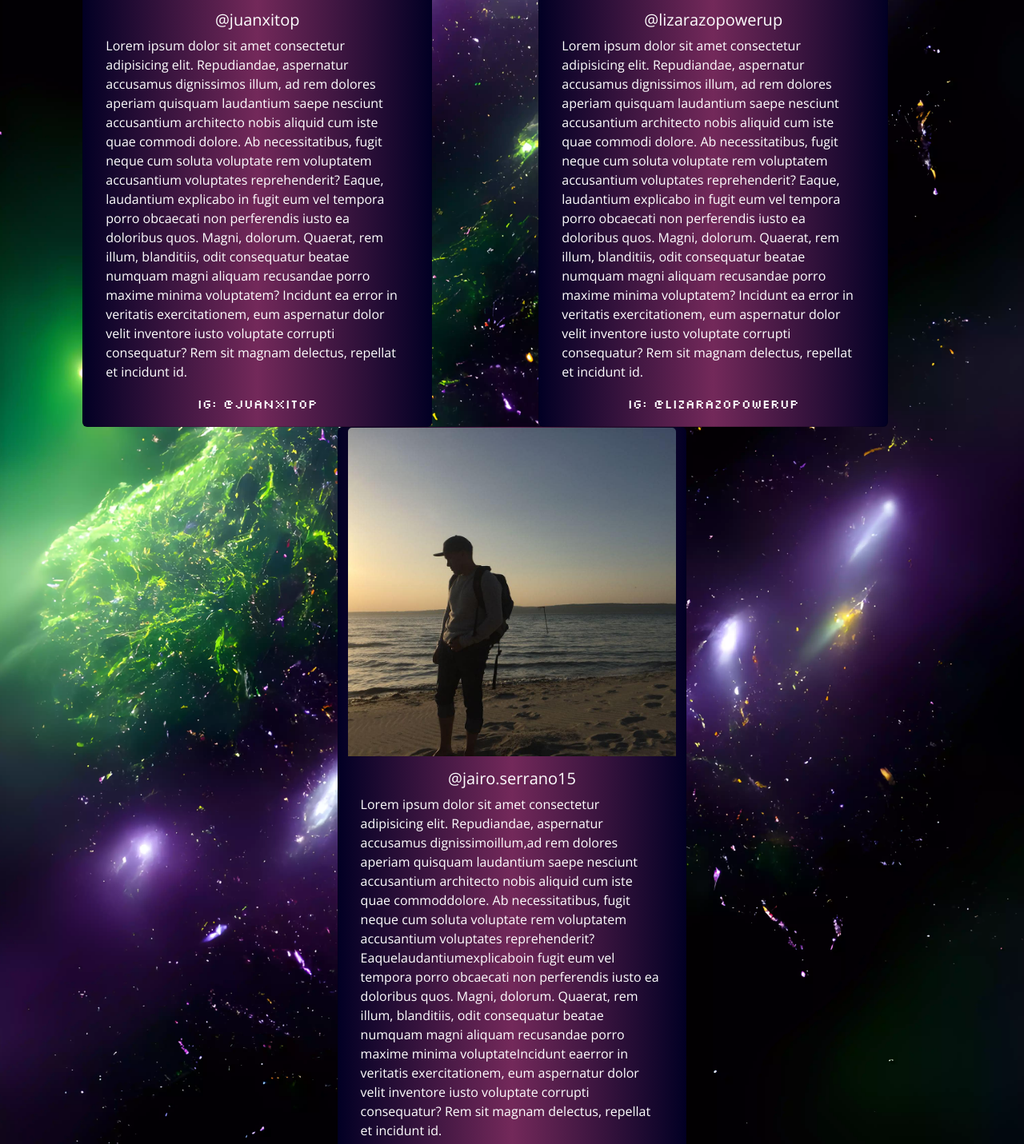
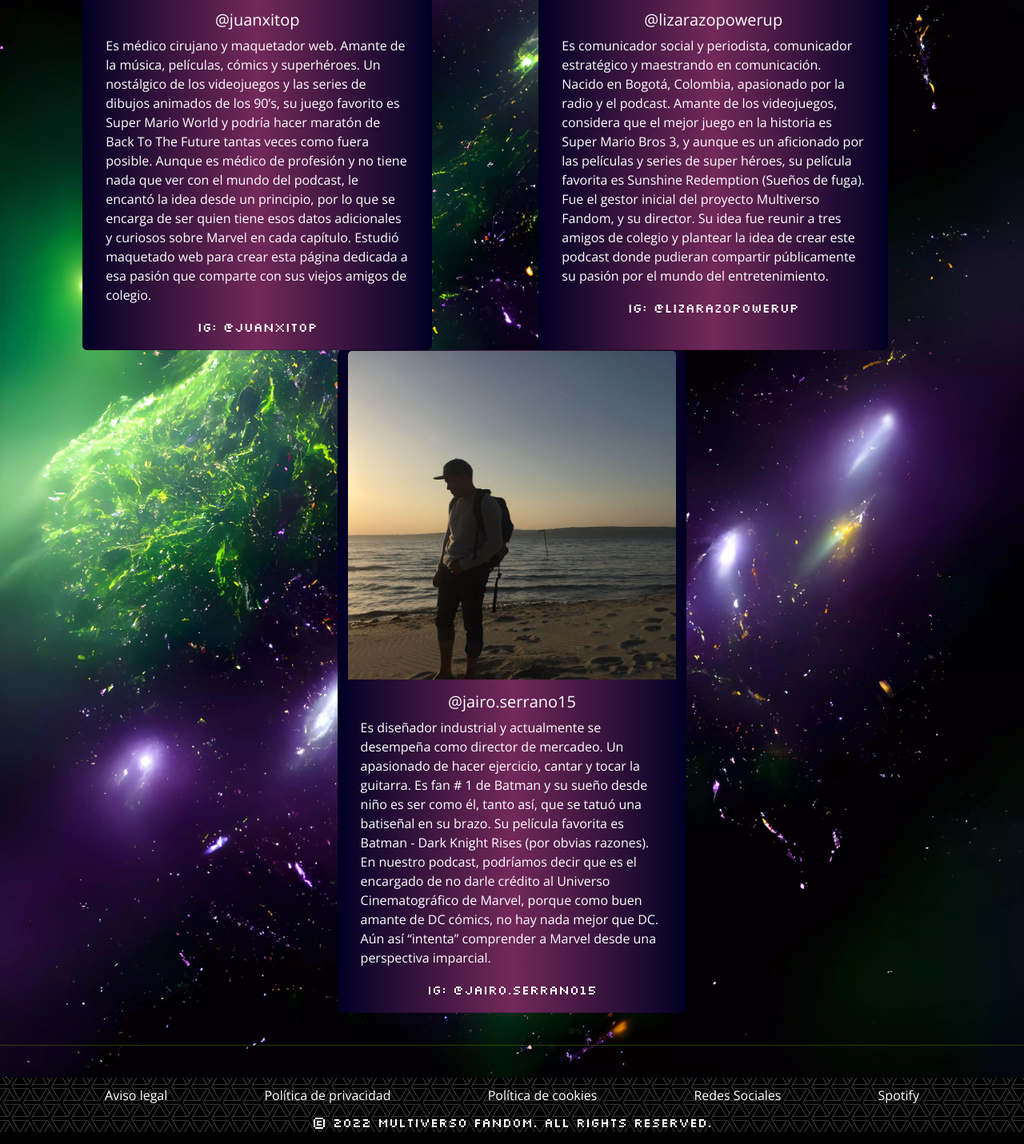
Before and after one commit to JuanHerreraJ/PreEntrega2HerreraJimenez, a website: page menu/nosotros.html in a window 1280 px wide. Shown: the part 615-2046 px from the top of the page at 80% size. Drawn offline with nearby package versions, Linux system fonts and the light colour scheme.

Commit message:
modifico descripciones en pagina nosotros

```diff
--- a/menu/nosotros.html
+++ b/menu/nosotros.html
@@ -53,10 +53,9 @@
         <img src="../src/imgperfiljuan.jpeg" class="card-img-top" alt="...">
       <div class="card-body">
         <h5 class="card-title titulo__terciario centrado">@juanxitop</h5>
-        <p class="card-text">Lorem ipsum dolor sit amet consectetur adipisicing elit. Repudiandae, aspernatur accusamus dignissimos illum, ad rem dolores aperiam quisquam laudantium saepe nesciunt accusantium architecto nobis aliquid cum iste quae commodi dolore.
-        Ab necessitatibus, fugit neque cum soluta voluptate rem voluptatem accusantium voluptates reprehenderit? Eaque, laudantium explicabo in fugit eum vel tempora porro obcaecati non perferendis iusto ea doloribus quos. Magni, dolorum.
-        Quaerat, rem illum, blanditiis, odit consequatur beatae numquam magni aliquam recusandae porro maxime minima voluptatem? Incidunt ea error in veritatis exercitationem, eum aspernatur dolor velit inventore iusto voluptate corrupti consequatur?
-        Rem sit magnam delectus, repellat et incidunt id.</p>
+        <p class="card-text">Es médico cirujano y maquetador web. Amante de la música, películas, cómics y superhéroes. Un nostálgico de los videojuegos y las series de dibujos animados de los 90’s, su juego favorito es Super Mario World y podría hacer maratón de Back To The Future tantas veces como fuera posible.
+
+          Aunque es médico de profesión y no tiene nada que ver con el mundo del podcast, le encantó la idea desde un principio, por lo que se encarga de ser quien tiene esos datos adicionales y curiosos sobre Marvel en cada capítulo. Estudió maquetado web para crear esta página dedicada a esa pasión que comparte con sus viejos amigos de colegio.</p>
         <a href="https://www.instagram.com/juanxitop" class="main__datos__btn" target="_blank">IG: @juanxitop</a>
       </div>
       </div>
@@ -65,10 +64,9 @@
         <img src="../src/imgperfilrodrigo.jpeg" class="card-img-top" alt="...">
       <div class="card-body">
         <h5 class="card-title titulo__terciario centrado">@lizarazopowerup</h5>
-        <p class="card-text">Lorem ipsum dolor sit amet consectetur adipisicing elit. Repudiandae, aspernatur accusamus dignissimos illum, ad rem dolores aperiam quisquam laudantium saepe nesciunt accusantium architecto nobis aliquid cum iste quae commodi dolore.
-        Ab necessitatibus, fugit neque cum soluta voluptate rem voluptatem accusantium voluptates reprehenderit? Eaque, laudantium explicabo in fugit eum vel tempora porro obcaecati non perferendis iusto ea doloribus quos. Magni, dolorum.
-        Quaerat, rem illum, blanditiis, odit consequatur beatae numquam magni aliquam recusandae porro maxime minima voluptatem? Incidunt ea error in veritatis exercitationem, eum aspernatur dolor velit inventore iusto voluptate corrupti consequatur?
-        Rem sit magnam delectus, repellat et incidunt id.</p>
+        <p class="card-text">Es comunicador social y periodista, comunicador estratégico y maestrando en comunicación. Nacido en Bogotá, Colombia, apasionado por la radio y el podcast. Amante de los videojuegos, considera que el mejor juego en la historia es Super Mario Bros 3, y aunque es un aficionado por las películas y series de super héroes, su película favorita es Sunshine Redemption (Sueños de fuga).
+
+          Fue el gestor inicial del proyecto Multiverso Fandom, y su director. Su idea fue reunir a tres amigos de colegio y plantear la idea de crear este podcast donde pudieran compartir públicamente su pasión por el mundo del entretenimiento.</p>
         <a href="https://www.instagram.com/lizarazopowerup" class="main__datos__btn" target="_blank">IG: @lizarazopowerup</a>
       </div>
       </div>
@@ -77,10 +75,9 @@
         <img src="../src/imgperfiljairo.jpeg" class="card-img-top" alt="...">
       <div class="card-body">
         <h5 class="card-title titulo__terciario centrado">@jairo.serrano15</h5>
-        <p class="card-text">Lorem ipsum dolor sit amet consectetur adipisicing elit. Repudiandae, aspernatur accusamus dignissimoillum,ad rem dolores aperiam quisquam laudantium saepe nesciunt accusantium architecto nobis aliquid cum iste quae commoddolore.
-        Ab necessitatibus, fugit neque cum soluta voluptate rem voluptatem accusantium voluptates reprehenderit? Eaquelaudantiumexplicaboin fugit eum vel tempora porro obcaecati non perferendis iusto ea doloribus quos. Magni, dolorum.
-        Quaerat, rem illum, blanditiis, odit consequatur beatae numquam magni aliquam recusandae porro maxime minima voluptateIncidunt eaerror in veritatis exercitationem, eum aspernatur dolor velit inventore iusto voluptate corrupti consequatur?
-        Rem sit magnam delectus, repellat et incidunt id.</p>
+        <p class="card-text">Es diseñador industrial y actualmente se desempeña como director de mercadeo. Un apasionado de hacer ejercicio, cantar y tocar la guitarra. Es fan # 1 de Batman y su sueño desde niño es ser como él, tanto así, que se tatuó una batiseñal en su brazo. Su película favorita es Batman - Dark Knight Rises (por obvias razones).
+
+          En nuestro podcast, podríamos decir que es el encargado de no darle crédito al Universo Cinematográfico de Marvel, porque como buen amante de DC cómics, no hay nada mejor que DC. Aún así “intenta” comprender a Marvel desde una perspectiva imparcial.</p>
         <a href="https://www.instagram.com/jairo.serrano15" class="main__datos__btn" target="_blank">IG: @jairo.serrano15</a>
       </div>
       </div>
```
